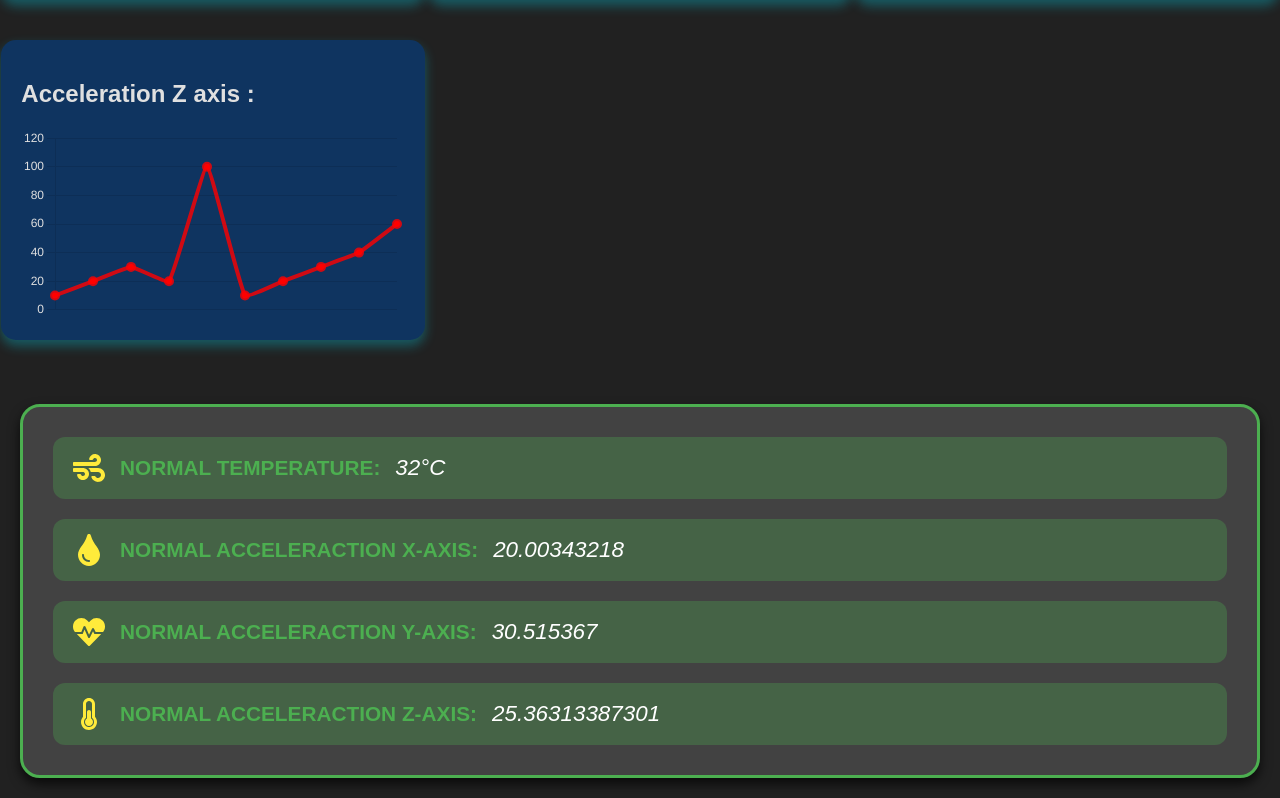
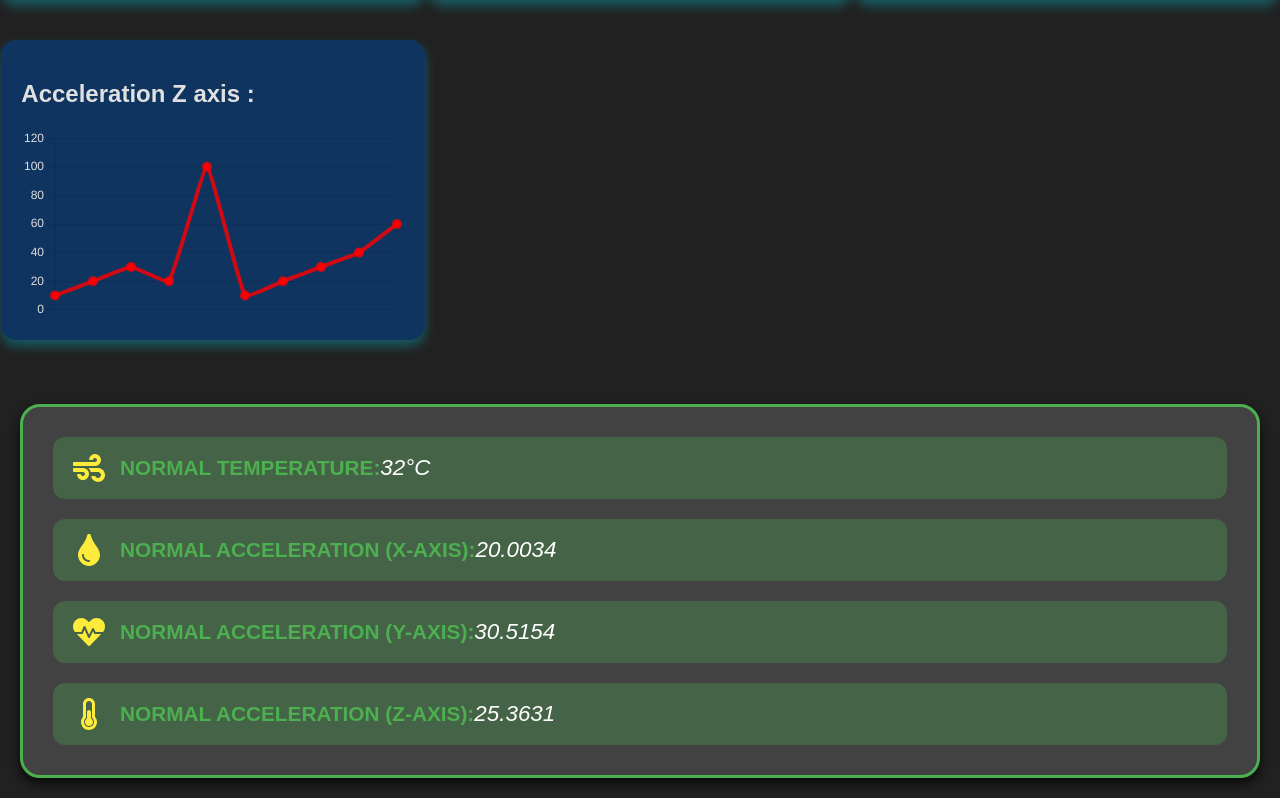
Before and after one commit to honey064/Prevenix1, a React (Vite) app: page / in a window 1280 px wide. Shown: the part 641-1439 px from the top of the page. Built offline with nearby package versions, Linux system fonts and the light colour scheme.

Commit message:
Update Metrics.jsx

```diff
--- a/src/Component/Metrics.jsx
+++ b/src/Component/Metrics.jsx
@@ -3,26 +3,37 @@ import { FaHeartbeat, FaThermometerHalf, FaTint, FaWind } from "react-icons/fa";
 
 export default function Metrics() {
   return (
-    <div className="metrics">
-      <div className="metric-item">
-        <FaWind className="metric-icon" />
-        <span className="metric-label">normal temperature:</span>
-        <span className="metric-value">32°C</span>
+    <div className="metrics grid grid-cols-2 gap-4 p-4">
+      <div className="metric-item flex items-center space-x-2 p-3 bg-gray-100 rounded-2xl shadow">
+        <FaWind className="metric-icon text-blue-500 text-2xl" />
+        <div>
+          <span className="metric-label block text-gray-600">Normal Temperature:</span>
+          <span className="metric-value text-lg font-bold">32°C</span>
+        </div>
       </div>
-      <div className="metric-item">
-        <FaTint className="metric-icon" />
-        <span className="metric-label">normal acceleraction x-axis:</span>
-        <span className="metric-value">20.00343218</span>
+
+      <div className="metric-item flex items-center space-x-2 p-3 bg-gray-100 rounded-2xl shadow">
+        <FaTint className="metric-icon text-green-500 text-2xl" />
+        <div>
+          <span className="metric-label block text-gray-600">Normal Acceleration (X-axis):</span>
+          <span className="metric-value text-lg font-bold">20.0034</span>
+        </div>
       </div>
-      <div className="metric-item">
-        <FaHeartbeat className="metric-icon" />
-        <span className="metric-label">normal acceleraction y-axis:</span>
-        <span className="metric-value">30.515367</span>
+
+      <div className="metric-item flex items-center space-x-2 p-3 bg-gray-100 rounded-2xl shadow">
+        <FaHeartbeat className="metric-icon text-red-500 text-2xl" />
+        <div>
+          <span className="metric-label block text-gray-600">Normal Acceleration (Y-axis):</span>
+          <span className="metric-value text-lg font-bold">30.5154</span>
+        </div>
       </div>
-      <div className="metric-item">
-        <FaThermometerHalf className="metric-icon" />
-        <span className="metric-label">normal acceleraction z-axis:</span>
-        <span className="metric-value">25.36313387301</span>
+
+      <div className="metric-item flex items-center space-x-2 p-3 bg-gray-100 rounded-2xl shadow">
+        <FaThermometerHalf className="metric-icon text-orange-500 text-2xl" />
+        <div>
+          <span className="metric-label block text-gray-600">Normal Acceleration (Z-axis):</span>
+          <span className="metric-value text-lg font-bold">25.3631</span>
+        </div>
       </div>
     </div>
   );
```
